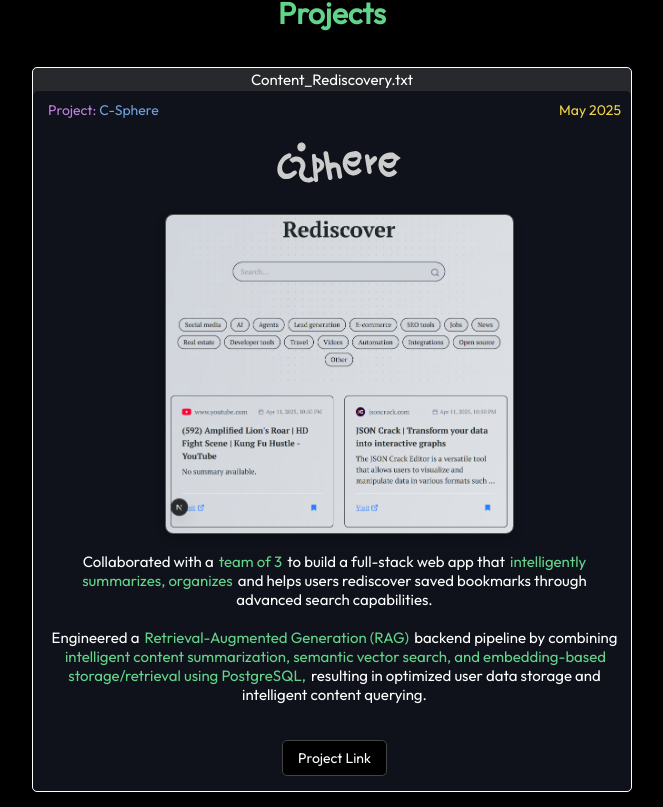
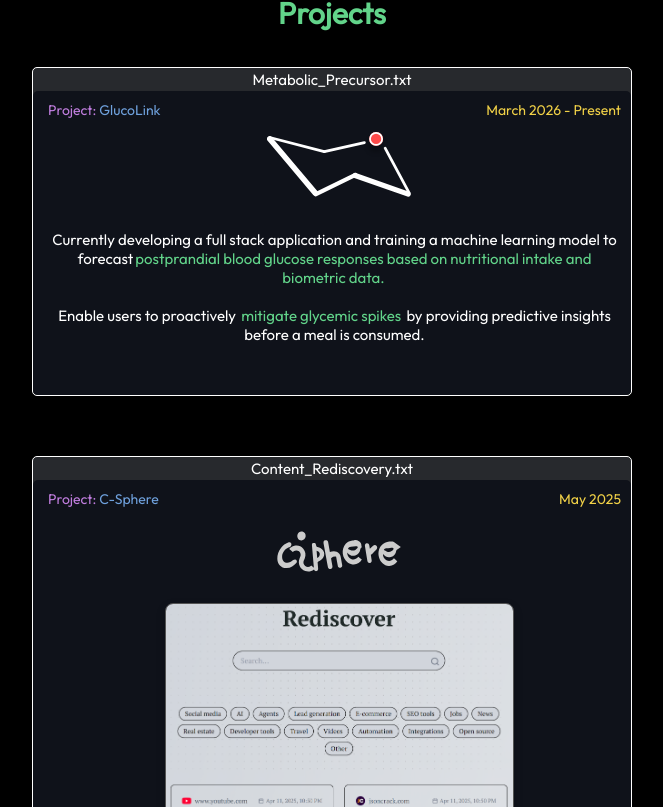
Before and after one commit to Claudio-Perinuzzi/portfolio-website, a React (Vite) app: page / in a window 1280 px wide. Shown: the part 3333-4140 px from the top of the page, without its empty margins (308-971 px from the left). Built offline with nearby package versions, Linux system fonts and the light colour scheme.

Commit message:
added new project data (GlucoLink) that is currently being worked on

```diff
--- a/src/components/Project/Project.jsx
+++ b/src/components/Project/Project.jsx
@@ -33,10 +33,12 @@ export const Project = ( {projects} ) => {
                                     <img className={styles.logoImg} src={proj.logoPath} alt="Project Logo" style={{ width: proj.logoSize }}/>
                                 )}
 
-                                {/* Render example project image */}
-                                <a href={proj.ghUrl} target="_blank" rel="noopener noreferrer" className={styles.imgExample}>
-                                    <img className={styles.img} src={proj.imgPath} alt="Project Image"/>
-                                </a>
+                                {/* Render example project image if it exists */}
+                                {proj.imgPath && (
+                                    <a href={proj.ghUrl} target="_blank" rel="noopener noreferrer" className={styles.imgExample}>
+                                        <img className={styles.img} src={proj.imgPath} alt="Project Image"/>
+                                    </a>
+                                )}
                             <br />
 
                             {/* Creates breaks or highlighted text based on project data */}
@@ -48,11 +50,15 @@ export const Project = ( {projects} ) => {
 
                             <br />
                             <br />
+
                             <div className={styles.buttonContainer}>
-                                <a href={proj.ghUrl} target="_blank" rel="noopener noreferrer">
-                                    <button className={styles.button}>Project Link</button>
-                                </a>
 
+                                {/* Render Project Link if Link Exists */}
+                                {proj.ghUrl && (
+                                    <a href={proj.ghUrl} target="_blank" rel="noopener noreferrer">
+                                        <button className={styles.button}>Project Link</button>
+                                    </a>
+                                )}
                                 {/* Render Live Demo if Link Exists */}
                                 {proj.demoUrl && (
                                     <a href={proj.demoUrl} target="_blank" rel="noopener noreferrer">
--- a/src/components/Project/projectData.js
+++ b/src/components/Project/projectData.js
@@ -1,4 +1,24 @@
 export const projectData = [
+        {
+        projHeader: 'Metabolic_Precursor.txt',
+        title: 'GlucoLink',
+        time: 'March 2026 - Present',
+        imgPath: false,
+        logoPath: 'glucose_white.svg',
+        logoSize: '25%',
+        ghUrl: false,
+        demoUrl: false,
+        download: false,
+        description: [
+            { text: 'Currently developing a full stack application and training a machine learning model to forecast', highlight: false },
+            { text: 'postprandial blood glucose responses based on nutritional intake and biometric data.', highlight: true },
+            { text: '', break: true },
+            { text: '', break: true },
+            { text: 'Enable users to proactively ', highlight: false },
+            { text: 'mitigate glycemic spikes ', highlight: true },
+            { text: 'by providing predictive insights before a meal is consumed.', highlight: false },
+        ]
+    },
     {
         projHeader: 'Content_Rediscovery.txt',
         title: 'C-Sphere',
```
Also changed, not shown: public/glucose_black.svg (added), public/glucose_white.svg (added).
